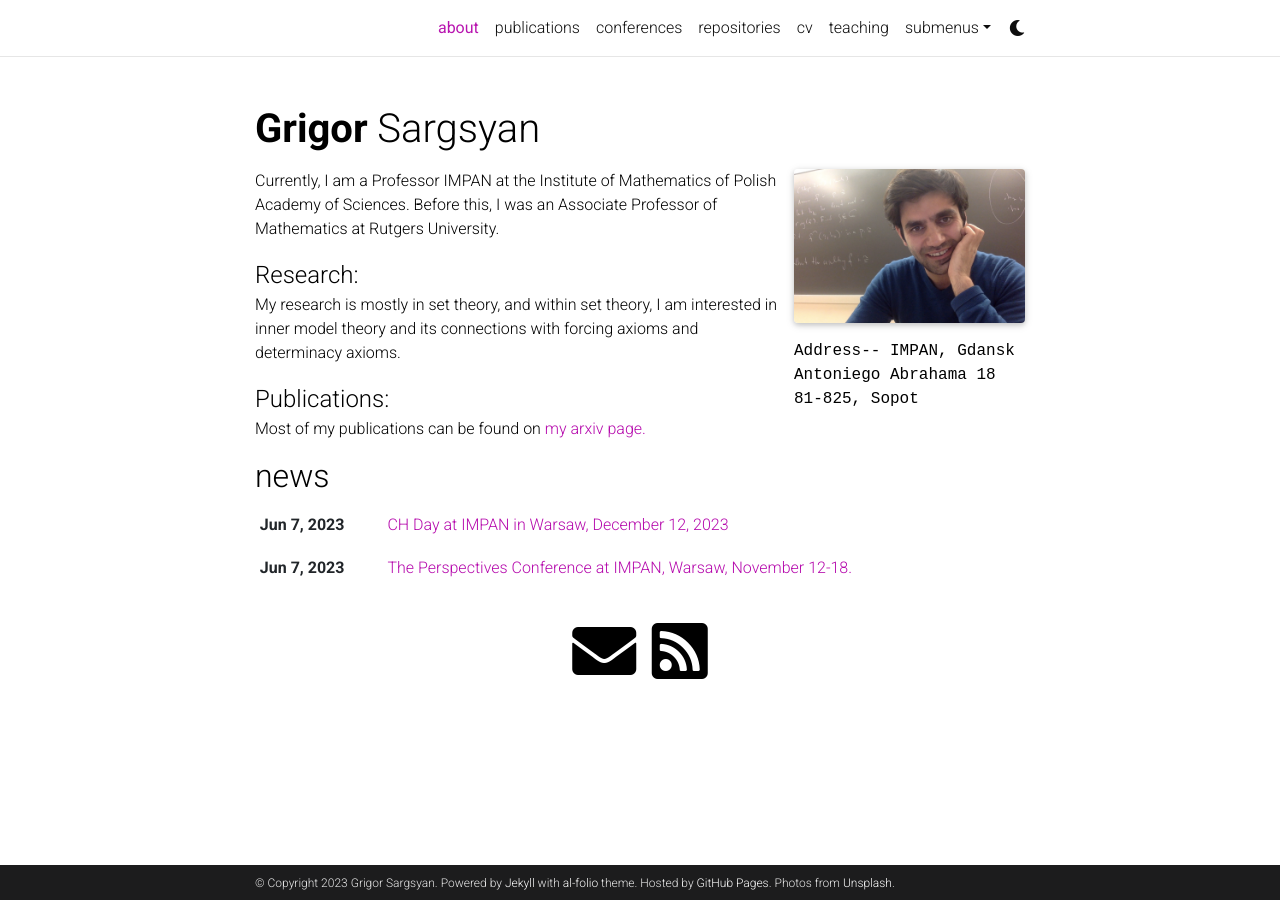
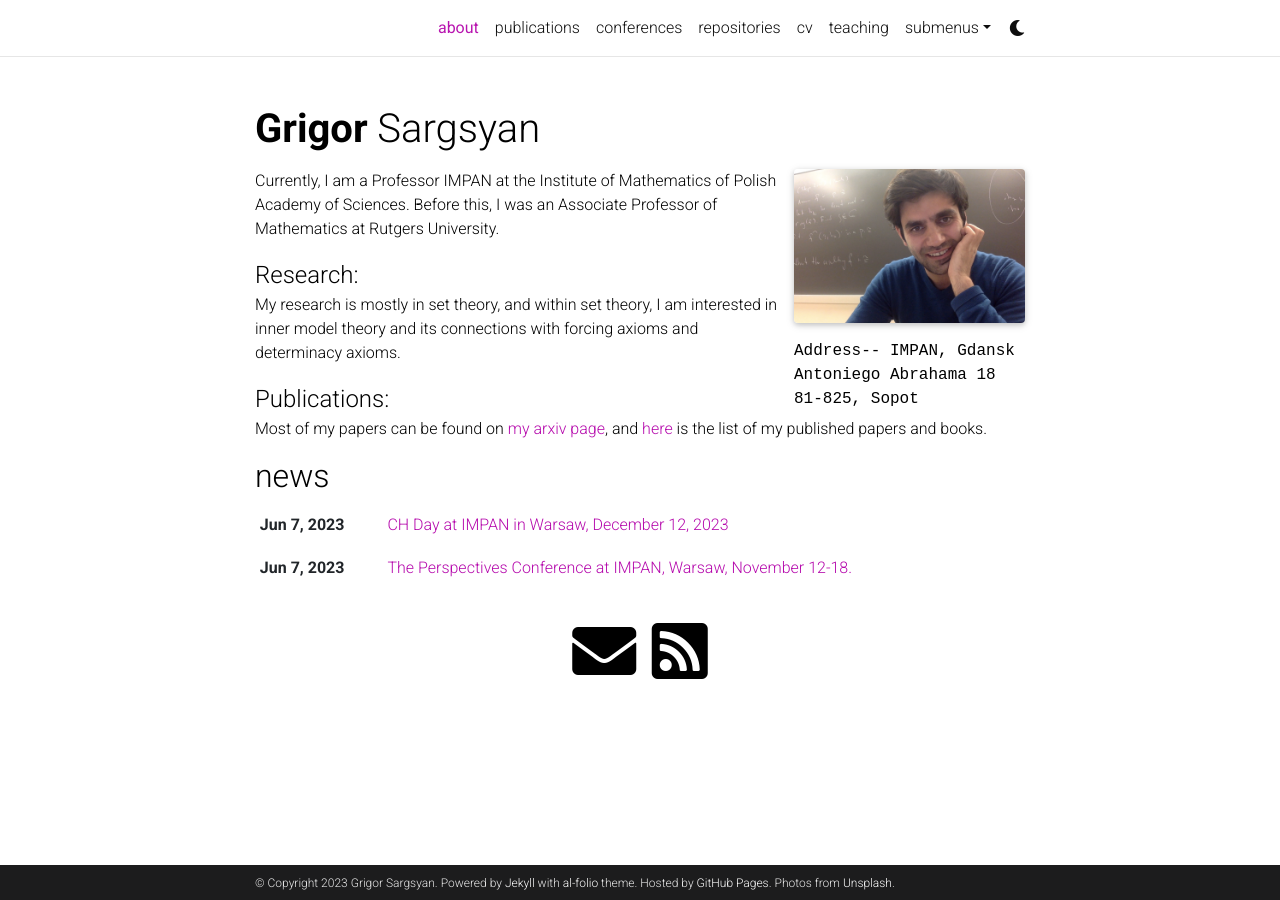
Before and after one commit to grigorsarg/grigorsarg.github.io, a Jekyll site: the page built from _pages/about.md, in a window 1280 px wide. Built offline with Jekyll 4.4.1, drawn with Linux system fonts in a browser that asks for light colours; full-size pictures stand in for the smaller copies a plugin makes; comment, search, counter and statistics services are not loaded; a style sheet for code colours, icons or effects is not loaded.

Commit message:
Update about.md

```diff
--- a/_pages/about.md
+++ b/_pages/about.md
@@ -23,4 +23,4 @@ Currently, I am a Professor IMPAN at the Institute of Mathematics of Polish Acad
 
 <font size="+2">Research:</font> My research is mostly in set theory, and within set theory, I am interested in inner model theory and its connections with forcing axioms and determinacy axioms.
 
-<font size="+2">Publications:</font> Most of my publications can be found on <a href="https://arxiv.org/a/sargsyan_g_1.html">my arxiv page.</a>
+<font size="+2">Publications:</font> Most of my papers can be found on <a href="https://arxiv.org/a/sargsyan_g_1.html">my arxiv page</a>, and <a href="https://hodmice.github.io/publications/">here</a> is the list of my published papers and books.
```
